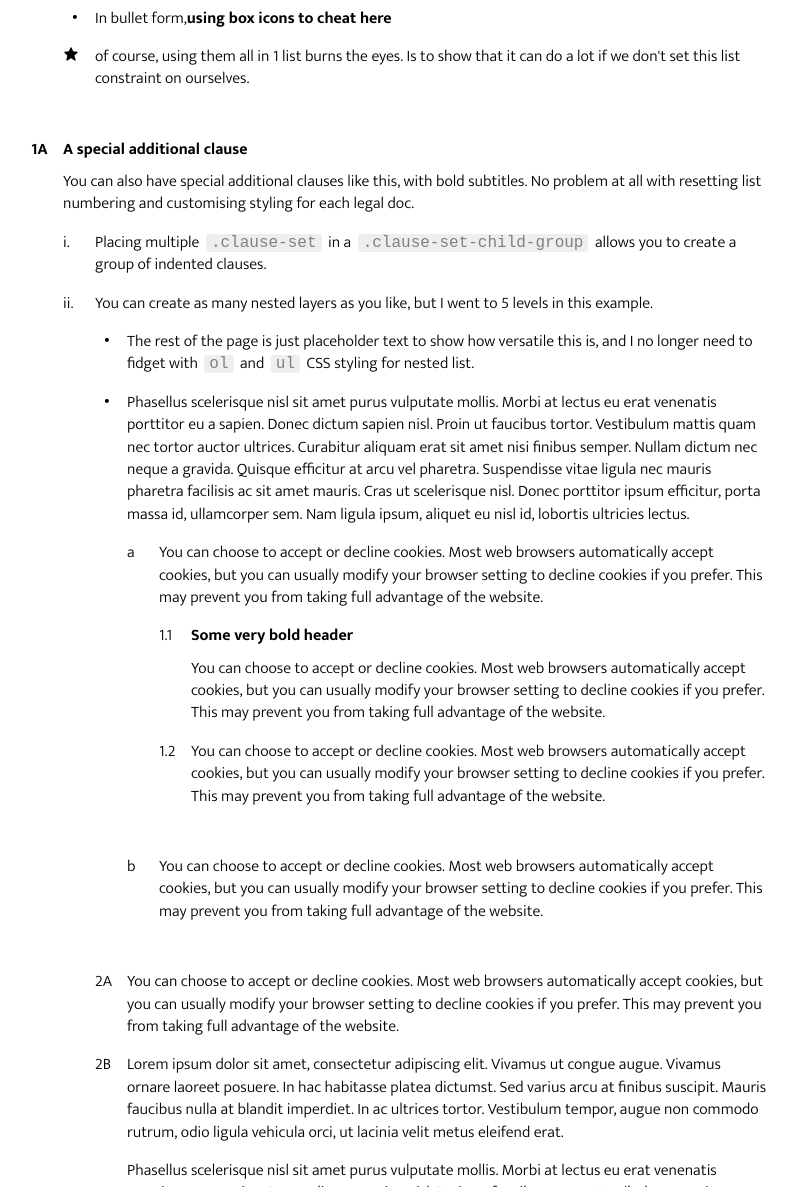
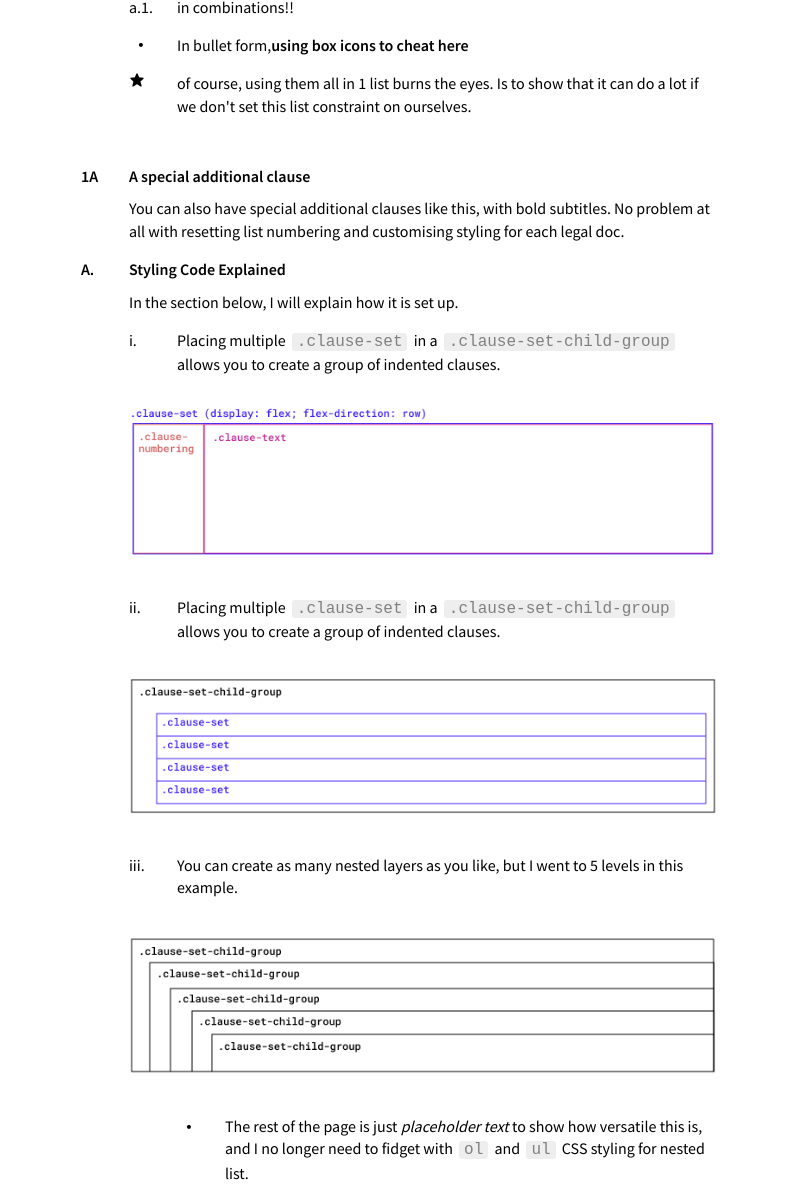
Before and after one commit to artylope/legal-document-styling-without-list, a plain HTML site: page index.html in a window 1280 px wide. Shown: the part 420-1607 px from the top of the page, without its empty margins (241-1036 px from the left). Drawn offline with nearby package versions, Linux system fonts and the light colour scheme.

Commit message:
explaining the code

```diff
--- a/index.html
+++ b/index.html
@@ -65,11 +65,19 @@
           </div>
           <div class="clause-set">
             <div class="clause-numbering"><i class="bx bxs-circle"></i></div>
-            <div class="clause-text">In bullet form,<strong>using box icons to cheat here</strong></div>
+            <div class="clause-text">
+              In bullet form,<strong>using box icons to cheat here</strong>
+            </div>
           </div>
           <div class="clause-set">
-            <div class="clause-numbering"><i class="bx bxs-star" style="font-size: 1em; margin: 0;"></i></div>
-            <div class="clause-text">of course, using them all in 1 list burns the eyes. Is to show that it can do a lot if we don't set this list constraint on ourselves.</div>
+            <div class="clause-numbering">
+              <i class="bx bxs-star" style="font-size: 1em; margin: 0;"></i>
+            </div>
+            <div class="clause-text">
+              of course, using them all in 1 list burns the eyes. Is to show
+              that it can do a lot if we don't set this list constraint on
+              ourselves.
+            </div>
           </div>
         </div>
         <div class="clause-set">
@@ -82,24 +90,49 @@
           </div>
         </div>
 
+        <div class="clause-set">
+          <div class="clause-numbering"><strong>A.</strong></div>
+          <div class="clause-text">
+            <div class="subtitle">Styling Code Explained</div>
+            In the section below, I will explain how it is set up.
+          </div>
+        </div>
+
+
         <div class="clause-set-child-group">
           <div class="clause-set">
             <div class="clause-numbering">i.</div>
             <div class="clause-text">
-              Placing multiple <code>.clause-set</code> in a <code>.clause-set-child-group</code> allows you to create a group of indented clauses.
+              Placing multiple <code>.clause-set</code> in a
+              <code>.clause-set-child-group</code> allows you to create a group
+              of indented clauses.
             </div>
           </div>
+          <img src="img/clause-set.png" />
           <div class="clause-set">
             <div class="clause-numbering">ii.</div>
             <div class="clause-text">
-              You can create as many nested layers as you like, but I went to 5 levels in this example.
+              Placing multiple <code>.clause-set</code> in a
+              <code>.clause-set-child-group</code> allows you to create a group
+              of indented clauses.
             </div>
           </div>
+          <img src="img/clause-set-child-group.png" />
+          <div class="clause-set">
+            <div class="clause-numbering">iii.</div>
+            <div class="clause-text">
+              You can create as many nested layers as you like, but I went to 5
+              levels in this example.
+            </div>
+          </div>
+          <img src="img/nested-groups.png" />
           <div class="clause-set-child-group">
             <div class="clause-set">
               <div class="clause-numbering"><i class="bx bxs-circle"></i></div>
               <div class="clause-text">
-                The rest of the page is just placeholder text to show how versatile this is, and I no longer need to fidget with <code>ol</code> and <code>ul</code> CSS styling for nested list.
+                The rest of the page is just <i>placeholder text</i> to show how
+                versatile this is, and I no longer need to fidget with
+                <code>ol</code> and <code>ul</code> CSS styling for nested list.
               </div>
             </div>
             <div class="clause-set">
@@ -259,7 +292,5 @@
         </div>
       </div>
     </div>
-
-    <script src="" async defer></script>
   </body>
 </html>
--- a/scss/legal.scss
+++ b/scss/legal.scss
@@ -1,4 +1,4 @@
-$numbering-width: 2em;
+$numbering-width: 3em;
 $vertical-margin: 3em;
 
 .legal {
@@ -49,11 +49,12 @@ $vertical-margin: 3em;
       flex: 0 0 $numbering-width;
       display: flex;
       justify-content: flex-start;
+      width: 100%;
 
       i {
         font-size: 0.3em;
         margin-left: 2em;
-        margin-top: 1.5em;
+        margin-top: 2em;
       }
     }
     .clause-text {
--- a/scss/style.scss
+++ b/scss/style.scss
@@ -1,10 +1,10 @@
-@import url('https://fonts.googleapis.com/css2?family=Mukta:wght@300;700&display=swap');
+@import url('https://fonts.googleapis.com/css2?family=Source+Sans+Pro:wght@400;600&display=swap');
 
 body {
     margin: 0;
     padding: 0;
     line-height: 1.4;
-    font-family: 'Mukta', sans-serif;
+    font-family: 'Source Sans Pro', sans-serif;
     font-size: 16px;
 
     padding-top: 50px;
@@ -19,4 +19,10 @@ code{
     margin: 0px 3px;
 }
 
+img{
+  width: 100%;
+  margin: 0;
+  padding: 0;
+}
+
 @import "legal";
```
Also changed, not shown: img/clause-set-child-group.png (added), img/clause-set.png (added), img/nested-groups.png (added), style.css.
